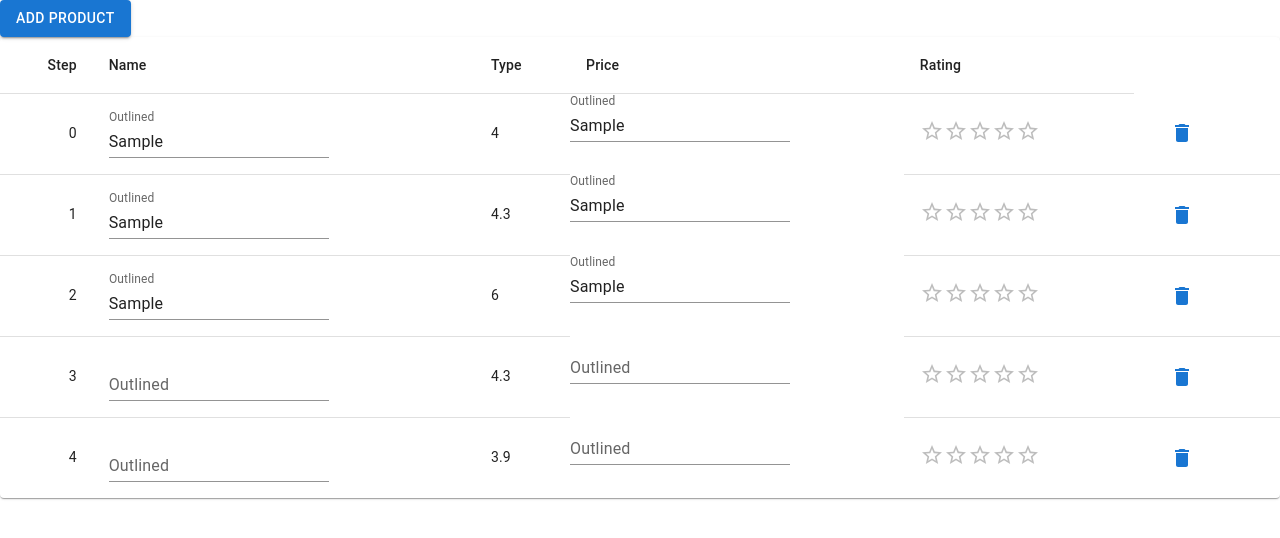
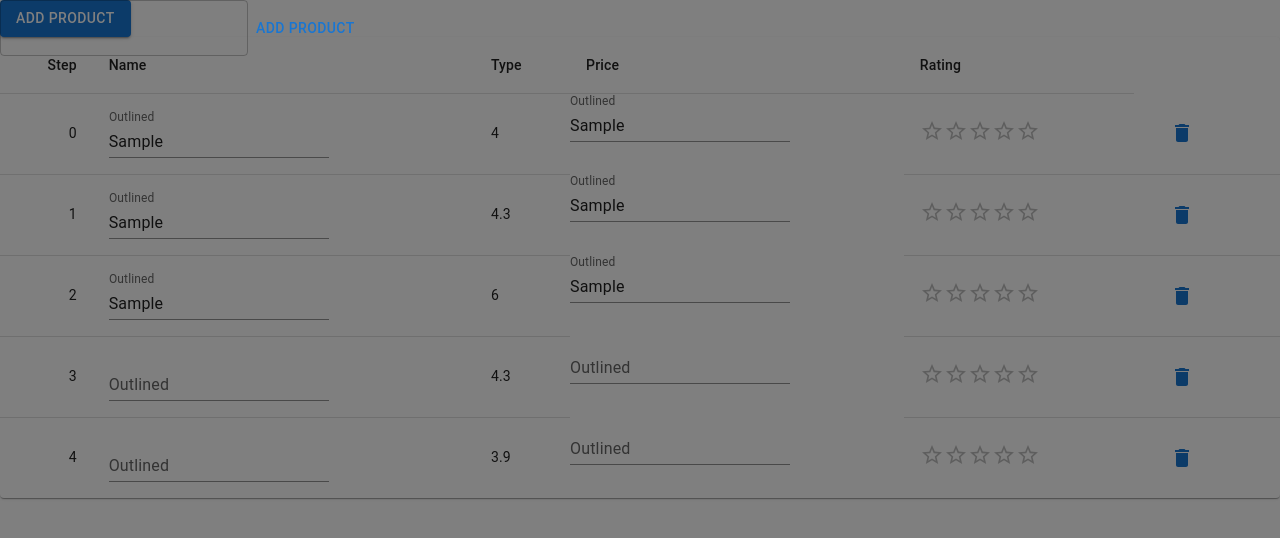
Before and after one commit to selinadan/skincare-app, a React (Create React App) app: page / in a window 1280 px wide. Both pictures are taken after typing "Sample", "Sample", "Sample", "Sample", "Sample", "Sample" into the empty fields and a click on the button "ADD PRODUCT". Shown: the top 538 px of the page. Built offline with nearby package versions, Linux system fonts and the light colour scheme.

Commit message:
PROJ-1: set up modal

```diff
--- /dev/null
+++ b/src/Routine/AddProductModal.tsx
@@ -0,0 +1,38 @@
+import React, { useState, useCallback } from 'react';
+
+import Modal from '@mui/material/Modal';
+import Grid from '@mui/material/Grid';
+import TextField from '@mui/material/TextField';
+import Button from '@mui/material/Button';
+
+interface AddProductModalProps {
+	showModal: boolean;
+	handleShowModal: (boolean) => void;
+}
+
+export default function AddProductModal({
+	showModal,
+	handleShowModal
+}: AddProductModalProps) {
+	return (
+		<div>
+			<Modal
+				open={showModal}
+				onClose={() => handleShowModal(false)}
+			>
+				<Grid container>
+					<Grid item>
+						<TextField>
+
+						</TextField>
+					</Grid>
+					<Button onClick={() => {
+						handleShowModal(false)
+					}}>
+						Add Product
+					</Button>
+				</Grid>
+			</Modal>
+		</div>
+	);
+}
--- a/src/Routine/RoutineContainer.tsx
+++ b/src/Routine/RoutineContainer.tsx
@@ -1,12 +1,28 @@
-import React from 'react';
+import React, { useState, useCallback } from 'react';
 import Button from '@mui/material/Button';
 
 import RoutineTable from './RoutineTable.tsx';
+import AddProductModal from './AddProductModal.tsx'
 
 export default function RoutineContainer() {
+	const [showAddProductModal, setShowAddProductModal] = useState(false);
+
+	const handleShowAddProductModal = useCallback((shouldShow: boolean) => {
+		setShowAddProductModal(shouldShow);
+	}, []);
+
 	return (
 		<div>
-			<Button variant='contained'>Add Product</Button>
+			<Button
+				variant='contained'
+				onClick={() => handleShowAddProductModal(true)}
+			>
+				Add Product
+			</Button>
+			<AddProductModal
+				showModal={showAddProductModal}
+				handleShowModal={handleShowAddProductModal}
+			/>
 			<RoutineTable />
 		</div>
 	);
--- a/src/Routine/RoutineTable.tsx
+++ b/src/Routine/RoutineTable.tsx
@@ -1,4 +1,4 @@
-import React, {useState} from 'react';
+import React, { useState } from 'react';
 
 import Table from '@mui/material/Table';
 import TableBody from '@mui/material/TableBody';
```
